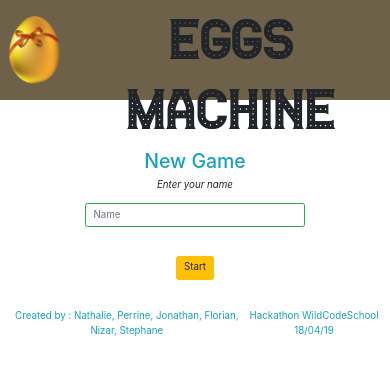
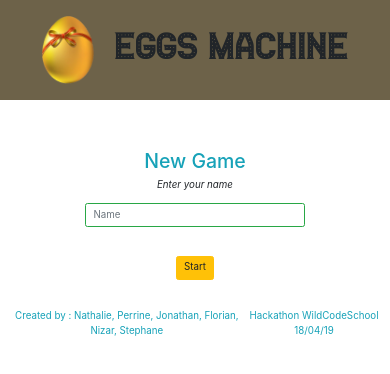
Before and after one commit to wcs-hackathon-bondimanchoeuf/bandimanchoeuf, a React (Create React App) app: page / in a window 390 px wide. Shown: the top 374 px of the page. Built offline with nearby package versions, Linux system fonts and the light colour scheme; a web font is replaced by a local one.

Commit message:
resolve responsive problems

```diff
--- a/src/pages/Header.jsx
+++ b/src/pages/Header.jsx
@@ -15,7 +15,7 @@ const Header = () => {
           src={Logo}
           alt="logo BanditManchoeuf"
         />
-        <h1 className={`${styles.Title} pl-3 pt-3 my-auto`}>Eggs Machine</h1>
+        <h1 className={`${styles.Title} pl-3 my-auto`}>Eggs Machine</h1>
       </Col>
     </Row>
   );
--- a/src/pages/Header.module.css
+++ b/src/pages/Header.module.css
@@ -12,12 +12,7 @@
 .Title {
   text-align: center;
   font-family: "Casino", serif;
-  font-size: 6rem;
+  font-size: 4rem;
   max-width: 100%;
-  max-height: 100%;
+  max-height: 80px;
 }
-/*
-.Logo {
-  max-width: 50vw;
-  max-height: 50vh;
-} */
```
